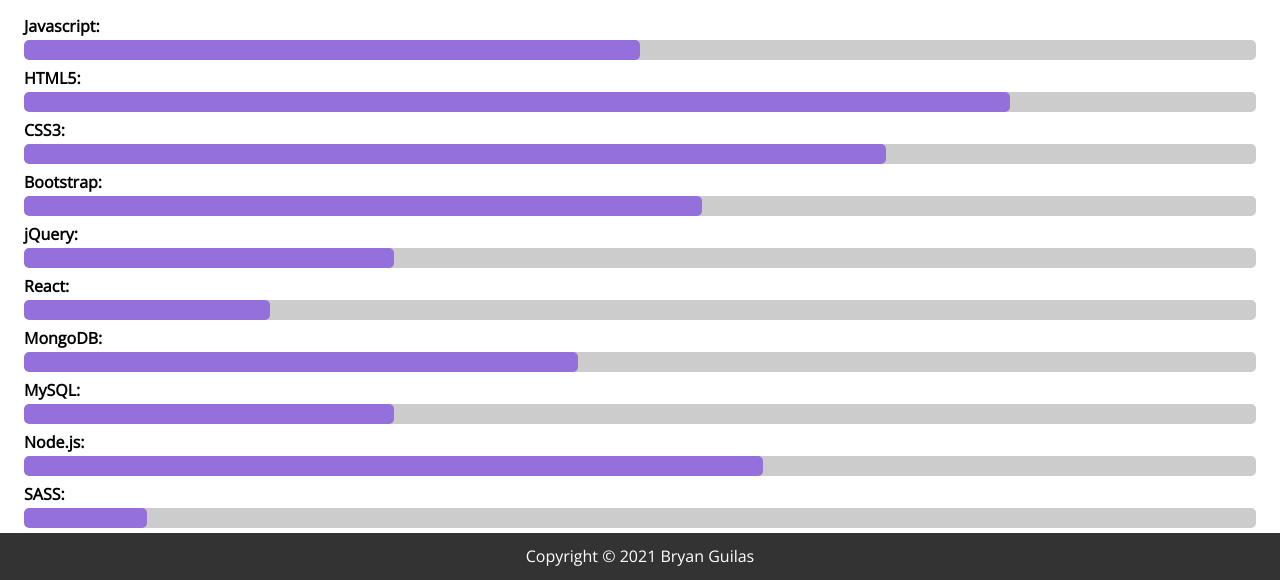
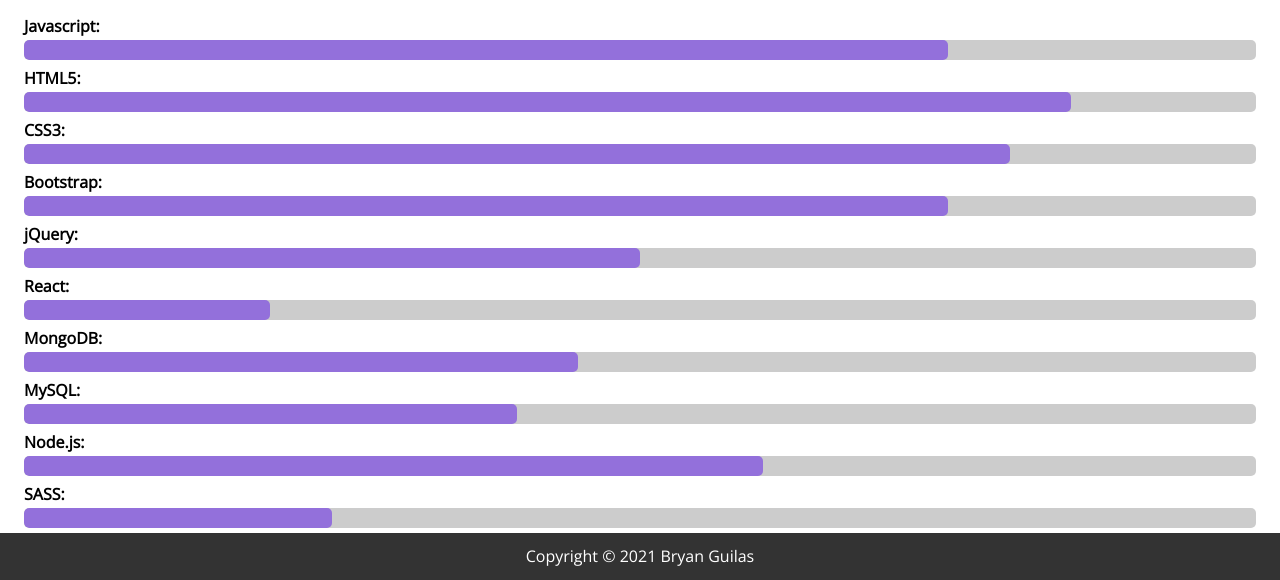
Before and after one commit to BGM6/pureHTML-CSS-JS-Portfolio, a plain HTML site: page about.html in a window 1280 px wide. Shown: the part 586-1166 px from the top of the page. Drawn offline with nearby package versions, Linux system fonts and the light colour scheme.

Commit message:
updated about.html

```diff
--- a/about.html
+++ b/about.html
@@ -44,7 +44,6 @@
         <div class="about-info">
             <img src="img/portrait.JPG" alt="Bryan" class="bio-image">
             <div class="bio">
-                <!--                <h4>A Little About Myself</h4>-->
                 <p>A self-motivated Full-stack developer with passion for tailored solutions seeking the
                     position of a Web Developer in a thriving, exciting, and growing company.
                     Recently earned a certificate in full stack development from the University of
@@ -72,27 +71,27 @@
 
         <h4>Javascript: </h4>
         <div class="progress">
-            <div  style="width: 50%"></div>
+            <div  style="width: 75%"></div>
         </div>
 
         <h4>HTML5: </h4>
         <div class="progress">
-            <div  style="width: 80%"></div>
+            <div  style="width: 85%"></div>
         </div>
 
         <h4>CSS3: </h4>
         <div class="progress">
-            <div  style="width: 70%"></div>
+            <div  style="width: 80%"></div>
         </div>
 
         <h4>Bootstrap: </h4>
         <div class="progress">
-            <div  style="width: 55%"></div>
+            <div  style="width: 75%"></div>
         </div>
 
         <h4>jQuery: </h4>
         <div class="progress">
-            <div  style="width: 30%"></div>
+            <div  style="width: 50%"></div>
         </div>
 
         <h4>React: </h4>
@@ -107,7 +106,7 @@
 
         <h4>MySQL: </h4>
         <div class="progress">
-            <div  style="width: 30%"></div>
+            <div  style="width: 40%"></div>
         </div>
 
         <h4>Node.js: </h4>
@@ -117,7 +116,7 @@
 
         <h4>SASS: </h4>
         <div class="progress">
-            <div  style="width: 10%"></div>
+            <div  style="width: 25%"></div>
         </div>
 
     </div>
--- a/css/style.css
+++ b/css/style.css
@@ -102,7 +102,6 @@
     height: 100vh;
     z-index: -1;
     overflow: hidden;
-    /*opacity: 0.5;*/
 }
 
 
@@ -146,7 +145,6 @@
 }
 
 /*About Page*/
-
 #about-a {
     margin-top: 120px;
     align-items: center;
@@ -195,7 +193,6 @@
 }
 
 /*Section B - Progress Bar*/
-
 #about-b {
     margin-top: 2rem;
 }
@@ -221,7 +218,6 @@
 }
 
 /*Footer*/
-
 #main-footer {
     background-color: #333;
     color: #fff;
@@ -232,7 +228,6 @@
 }
 
 /*Media queries*/
-
 @media (max-width: 500px) {
     #navbar {
         flex-direction: column;
```
